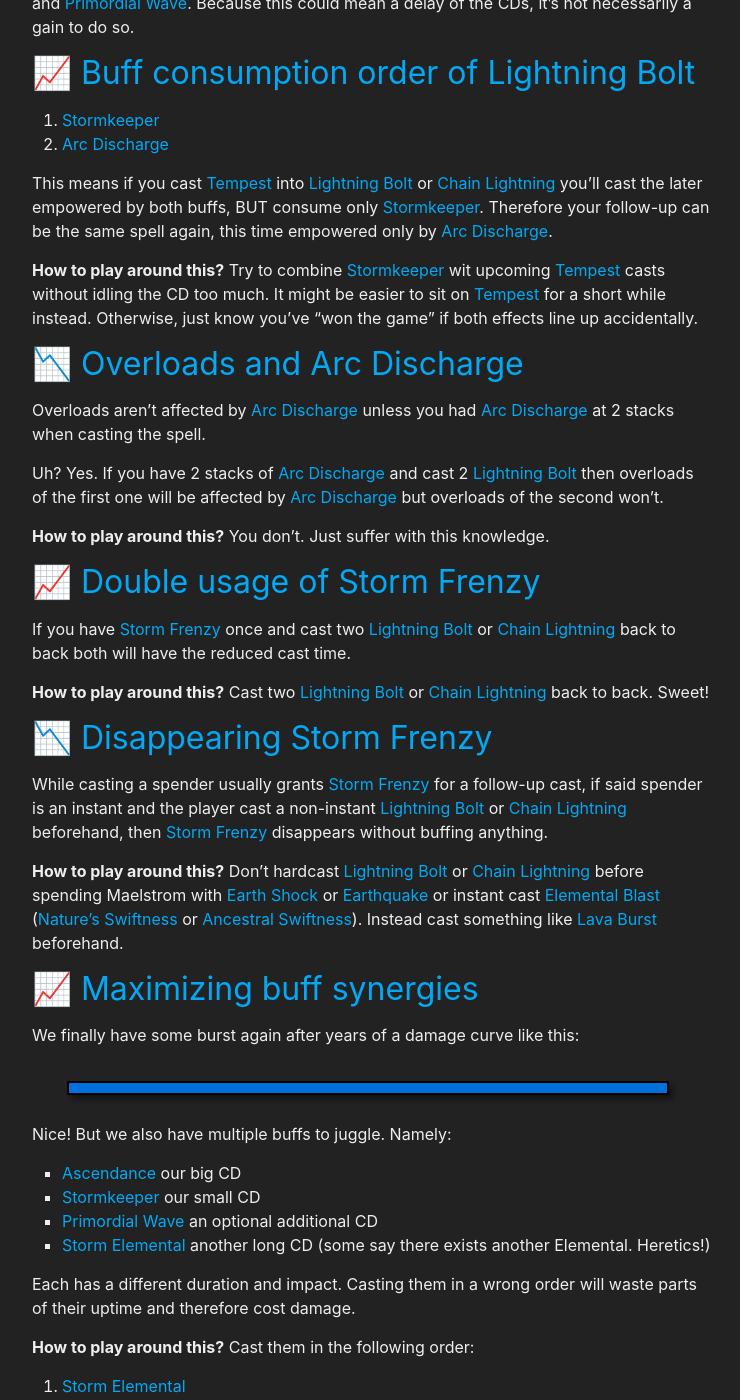
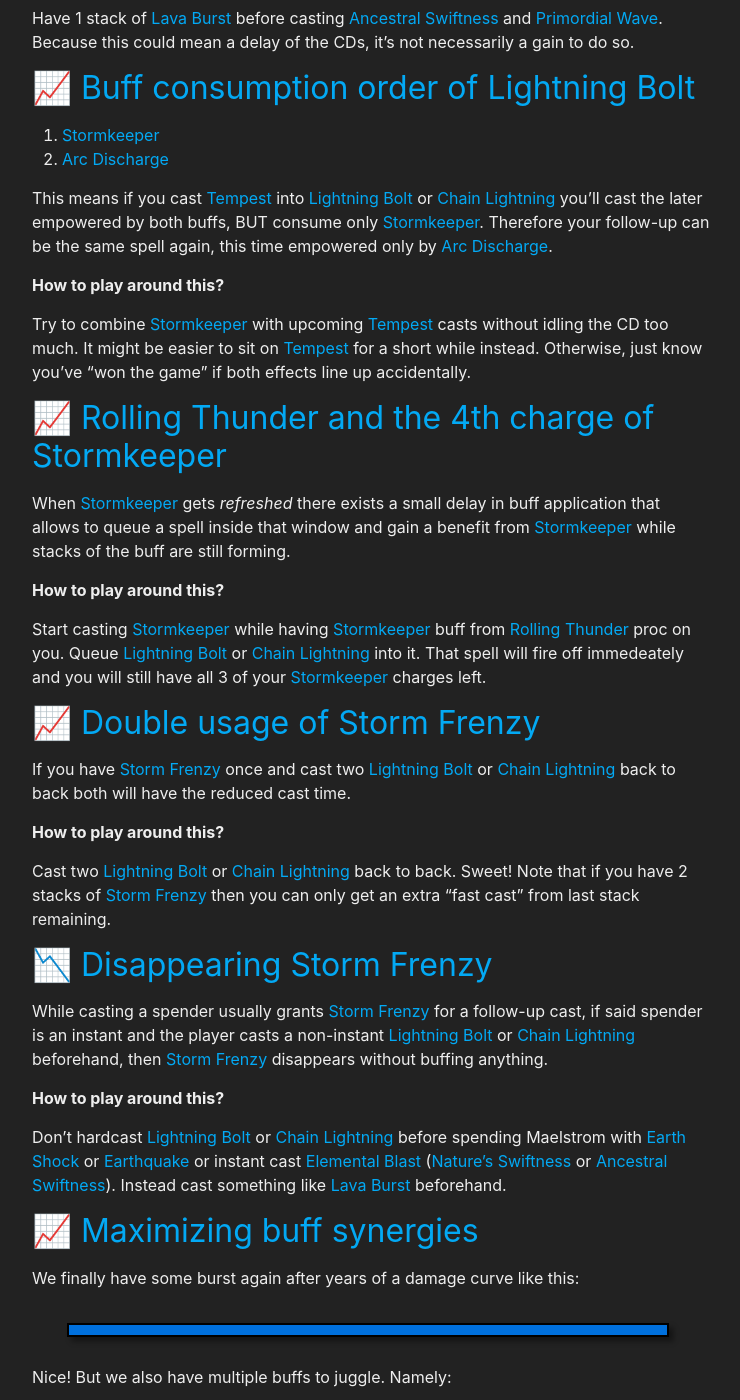
Before and after one commit to stormearthandlava/stormearthandlava.github.io, a Jekyll site: the page built from blog/_posts/2025-01-01-secret-techs-11-0-7.md, in a window 1280 px wide and 1400 px high, scrolled down 623 px. Shown: the whole window, without its empty margins (268-1008 px from the left). Built offline with Jekyll 4.4.1, drawn with Linux system fonts in a browser that asks for light colours; a script that is not in the unit is left out; some of the changed text lies outside the part shown.

Commit message:
Update 2025-01-01-secret-techs-11-0-7.md

```diff
--- a/blog/_posts/2025-01-01-secret-techs-11-0-7.md
+++ b/blog/_posts/2025-01-01-secret-techs-11-0-7.md
@@ -24,12 +24,14 @@
 
 This means if you activate {{ site.data.spell.pwave }} with
 {{ site.data.spell.ancestral_swiftness }} at zero {{ site.data.spell.lvb }}
-charges, and then cast {{ site.data.spell.lvb }} you will cast an instant
+charges and then cast {{ site.data.spell.lvb }}, you will cast an instant
 {{ site.data.spell.lvb }} because of {{ site.data.spell.ancestral_swiftness }}
 but the {{ site.data.spell.lava_surge }} will stick around and could
 potentially get overwritten by a natural {{ site.data.spell.lava_surge }} proc.
 
-**How to play around this?** Have 1 stack of {{ site.data.spell.lvb }} before
+**How to play around this?**
+
+Have 1 stack of {{ site.data.spell.lvb }} before
 casting {{ site.data.spell.ancestral_swiftness }} and
 {{ site.data.spell.pwave }}. Because this could mean a delay of the CDs, it's
 not necessarily a gain to do so.
@@ -46,23 +48,23 @@
 Therefore your follow-up can be the same spell again, this time empowered only
 by {{ site.data.spell.arc_discharge }}.
 
-**How to play around this?** Try to combine {{ site.data.spell.stormkeeper }}
-wit upcoming {{ site.data.spell.tempest }} casts without idling the CD too much.
+**How to play around this?**
+
+Try to combine {{ site.data.spell.stormkeeper }}
+with upcoming {{ site.data.spell.tempest }} casts without idling the CD too much.
 It might be easier to sit on {{ site.data.spell.tempest }} for a short while
 instead. Otherwise, just know you've "won the game" if both effects line up
 accidentally.
 
 
-## 📉 Overloads and {{ site.data.spell.arc_discharge }}
+## 📈 {{ site.data.spell.rolling_thunder }} and the 4th charge of {{ site.data.spell.stormkeeper }}
 
-Overloads aren't affected by {{ site.data.spell.arc_discharge }} unless you had
-{{ site.data.spell.arc_discharge }} at 2 stacks when casting the spell.
+When {{ site.data.spell.stormkeeper }} gets *refreshed* there exists a small delay in buff application that allows to queue a spell inside that window and gain a benefit from {{ site.data.spell.stormkeeper }} while stacks of the buff are still forming.
 
-Uh? Yes. If you have 2 stacks of {{ site.data.spell.arc_discharge }} and cast
-2 {{ site.data.spell.lb }} then overloads of the first one will be affected by
-{{ site.data.spell.arc_discharge }} but overloads of the second won't.
+**How to play around this?**
 
-**How to play around this?** You don't. Just suffer with this knowledge.
+Start casting {{ site.data.spell.stormkeeper }} while having {{ site.data.spell.stormkeeper }} buff from {{ site.data.spell.rolling_thunder }} proc on you. Queue {{ site.data.spell.lb }} or {{ site.data.spell.cl }} into it.
+That spell will fire off immedeately and you will still have all 3 of your {{ site.data.spell.stormkeeper }} charges left.
 
 
 ## 📈 Double usage of {{ site.data.spell.storm_frenzy }}
@@ -71,18 +73,23 @@
 {{ site.data.spell.lb }} or {{ site.data.spell.cl }} back to back both will
 have the reduced cast time.
 
-**How to play around this?** Cast two {{ site.data.spell.lb }} or
+**How to play around this?**
+
+Cast two {{ site.data.spell.lb }} or
 {{ site.data.spell.cl }} back to back. Sweet!
+Note that if you have 2 stacks of {{ site.data.spell.storm_frenzy }} then you can only get an extra "fast cast" from last stack remaining.
 
 
 ## 📉 Disappearing {{ site.data.spell.storm_frenzy }}
 
 While casting a spender usually grants {{ site.data.spell.storm_frenzy }} for
-a follow-up cast, if said spender is an instant and the player cast a
+a follow-up cast, if said spender is an instant and the player casts a
 non-instant {{ site.data.spell.lb }} or {{ site.data.spell.cl }} beforehand,
 then {{ site.data.spell.storm_frenzy }} disappears without buffing anything.
 
-**How to play around this?** Don't hardcast {{ site.data.spell.lb }} or
+**How to play around this?**
+
+Don't hardcast {{ site.data.spell.lb }} or
 {{ site.data.spell.cl }} before spending Maelstrom with
 {{ site.data.spell.es }} or {{ site.data.spell.eq }} or instant cast
 {{ site.data.spell.eb }} ({{ site.data.spell.natures_swiftness }} or
@@ -106,7 +113,9 @@
 Each has a different duration and impact. Casting them in a wrong order will
 waste parts of their uptime and therefore cost damage.
 
-**How to play around this?** Cast them in the following order:
+**How to play around this?**
+
+Cast them in the following order:
 1. {{ site.data.spell.se }}
 1. {{ site.data.spell.sk }}
 1. {{ site.data.spell.pwave }}
@@ -121,7 +130,9 @@
 {{ site.data.spell.primordial_wave }} in close proximity to the target will hit
 it before the delay is up resulting in no Ancestor casts.
 
-**How to play around this?** Stand further away. Roughly at max range. If you
+**How to play around this?**
+
+Stand further away. Roughly at max range. If you
 do so each active Ancestor will cast two of their Lava Bursts when
 {{ site.data.spell.primordial_wave }} hits. Why two? Because
 {{ site.data.spell.primordial_wave }} hits and a {{ site.data.spell.fs }} also
@@ -138,14 +149,16 @@
 another target) and you lose out on another potential 4% haste from
 {{ site.data.spell.splintered_elements }}.
 
-**How to play around this?** Let the game figure it out. As long as 3 or more
+**How to play around this?**
+
+Let the game figure it out. As long as 3 or more
 non-{{ site.data.spell.fs }} are around {{ site.data.spell.lmt }} will apply
 its {{ site.data.spell.fs }}s to new targets. Therefore cast
 {{ site.data.spell.pwave }} first, followed by {{ site.data.spell.lmt }}.
 Continue with a {{ site.data.spell.lvb }} and you can enjoy 22% haste straight
 away.
 
-**Bonus points:** If you play Farseer casting {{ site.data.spell.pwave }} first
+**Bonus points:** If you play Farseer, casting {{ site.data.spell.pwave }} first
 will also allow the summoned Ancestor to cast their Lava Burst at each
 {{ site.data.spell.lmt }} applied {{ site.data.spell.fs }} target. It's
 *free damage*.
```
